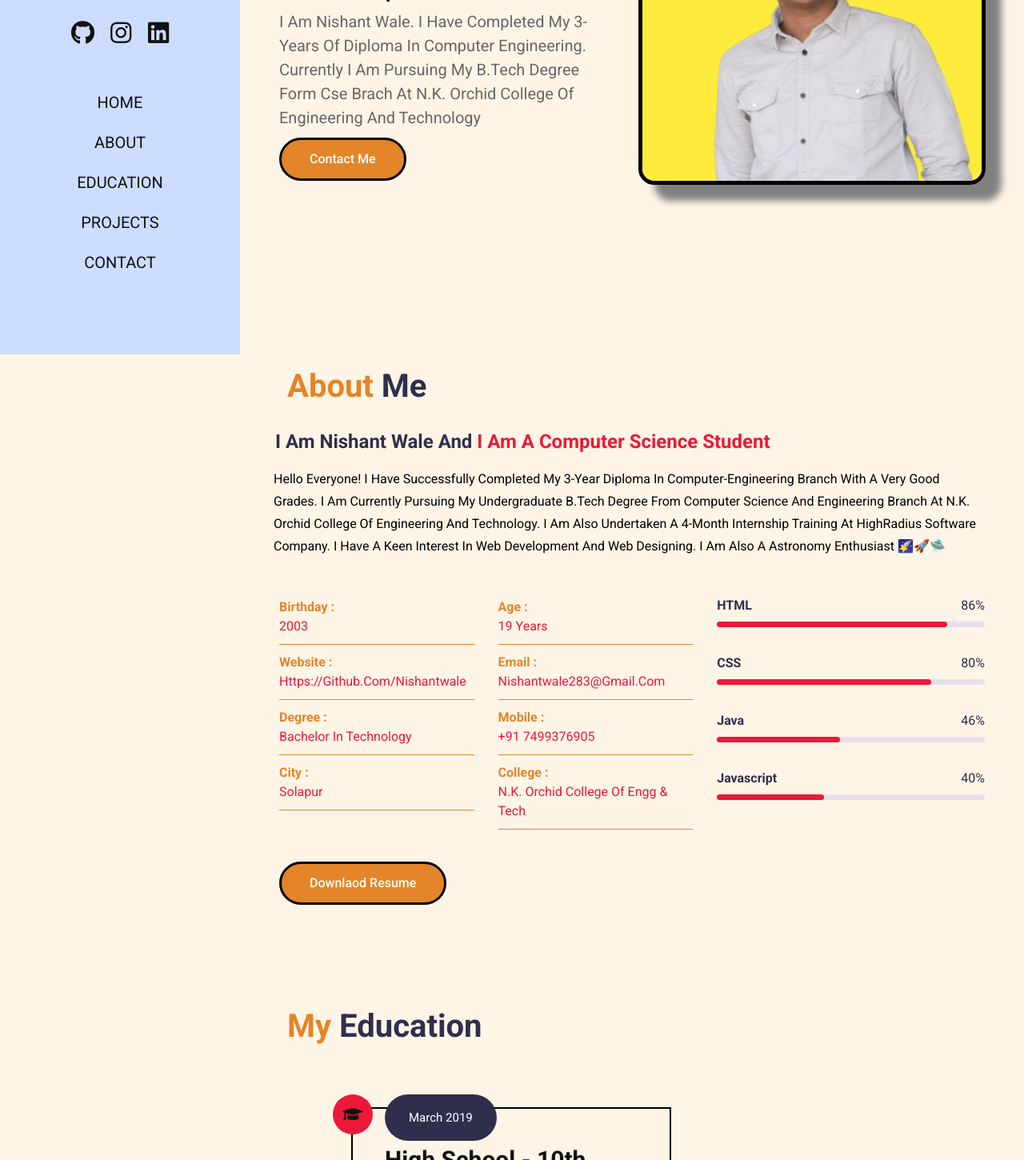
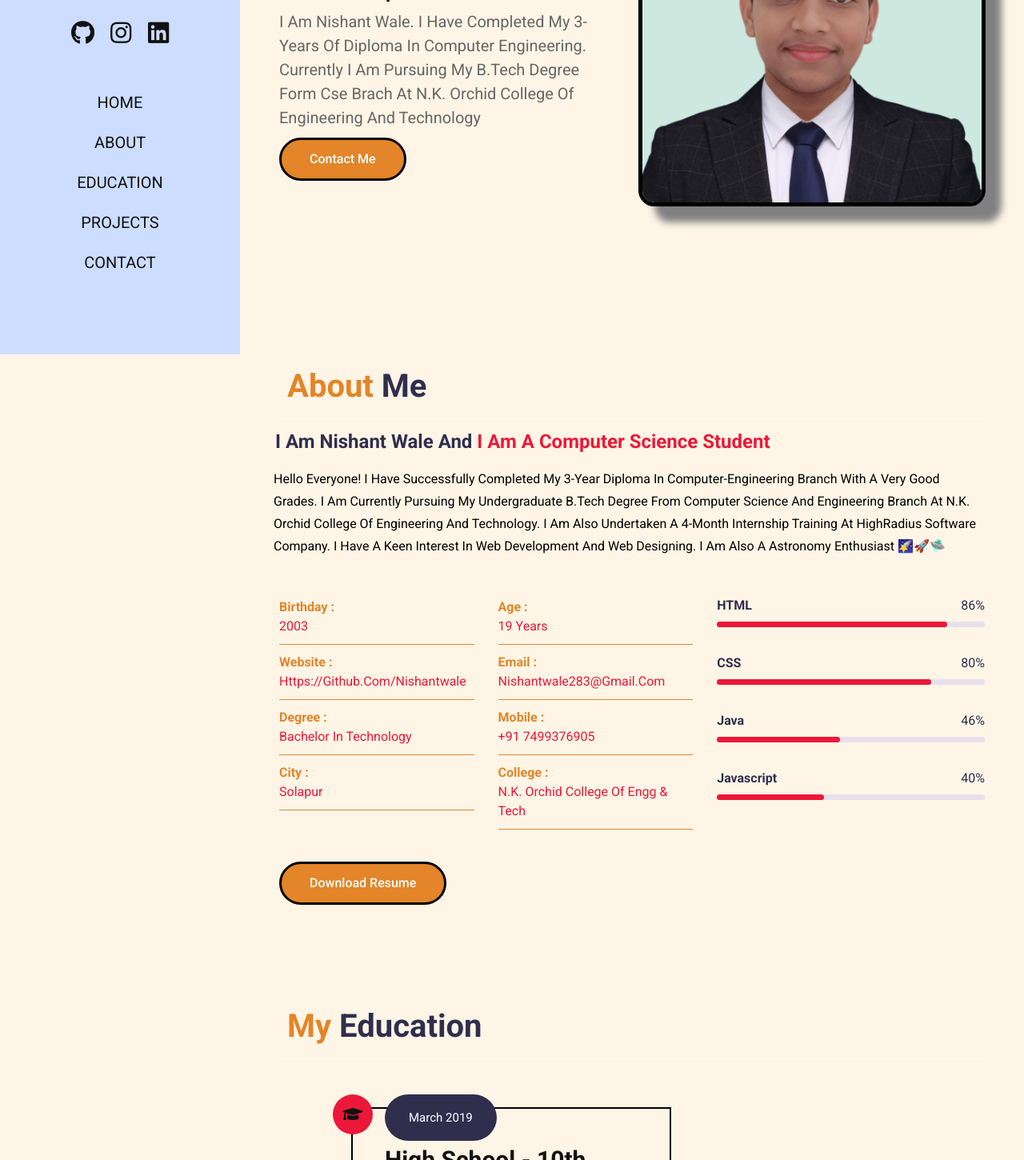
Before and after one commit to Nishantwale/Personal-Portfolio, a plain HTML site: page index.html in a window 1280 px wide. Shown: the part 357-1807 px from the top of the page at 80% size. Drawn offline with nearby package versions, Linux system fonts and the light colour scheme.

Commit message:
Initial Commit

```diff
--- a/index.html
+++ b/index.html
@@ -19,7 +19,7 @@
     <header>
 
         <div class="user animate__animated animate__slideInDown">
-            <img src="images/n2.JPG" alt="">
+            <img src="images/n2.JPG" alt="profile2">
         </div>
         <a href="#" class="logo animate__animated animate__rollIn"> <span>Nishant wale</span></a>
         <div class="follow">
@@ -55,7 +55,7 @@
     </div>
 
     <div class="image animate__animated animate__zoomIn">
-        <img src="images/nishu.png" alt="">
+        <img src="images/NISHANT.png" alt="profile">
     </div>
 
 
@@ -107,7 +107,7 @@
                         </div>
                         <div class="row">
                             <div class="buttons padd-15">
-                                <a href="Files/Resume.pdf" download class="btn">Downlaod Resume</a>
+                                <a href="Files/NISHANT_WALE_RESUME.pdf" download class="btn">Download Resume</a>
                             </div>
                         </div>
                     </div>
```
Also changed, not shown: images/NISHANT.png (added), 1 other file.
